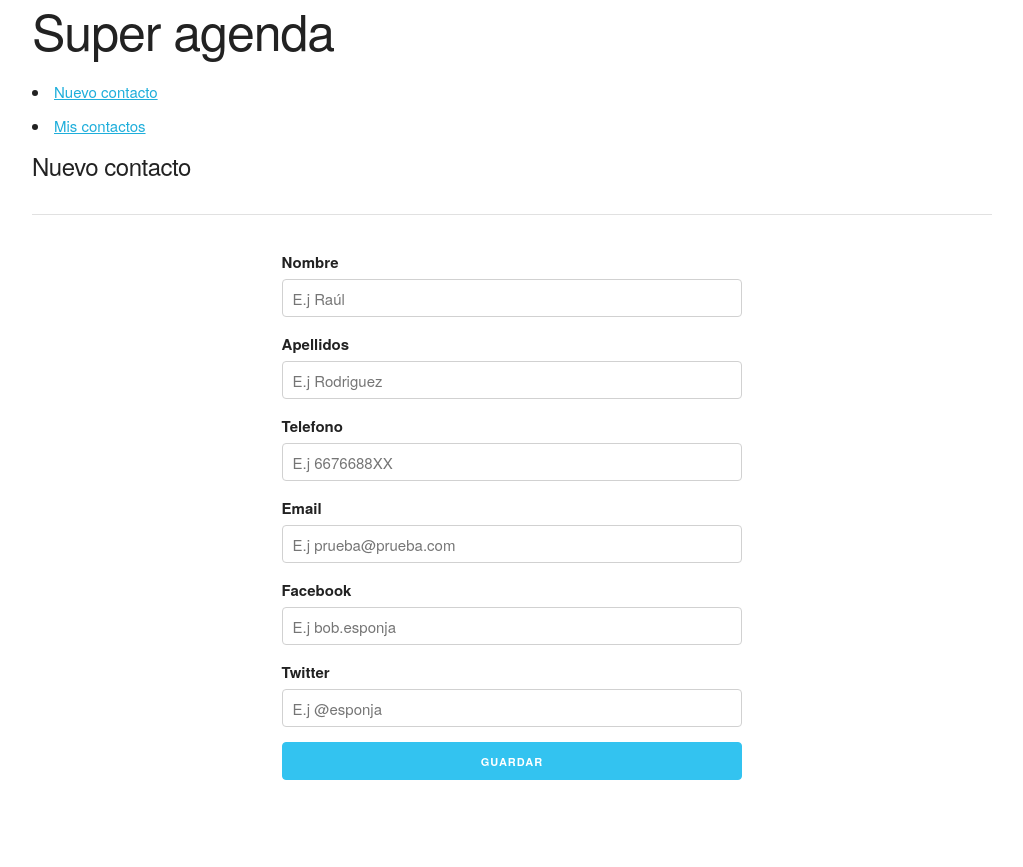
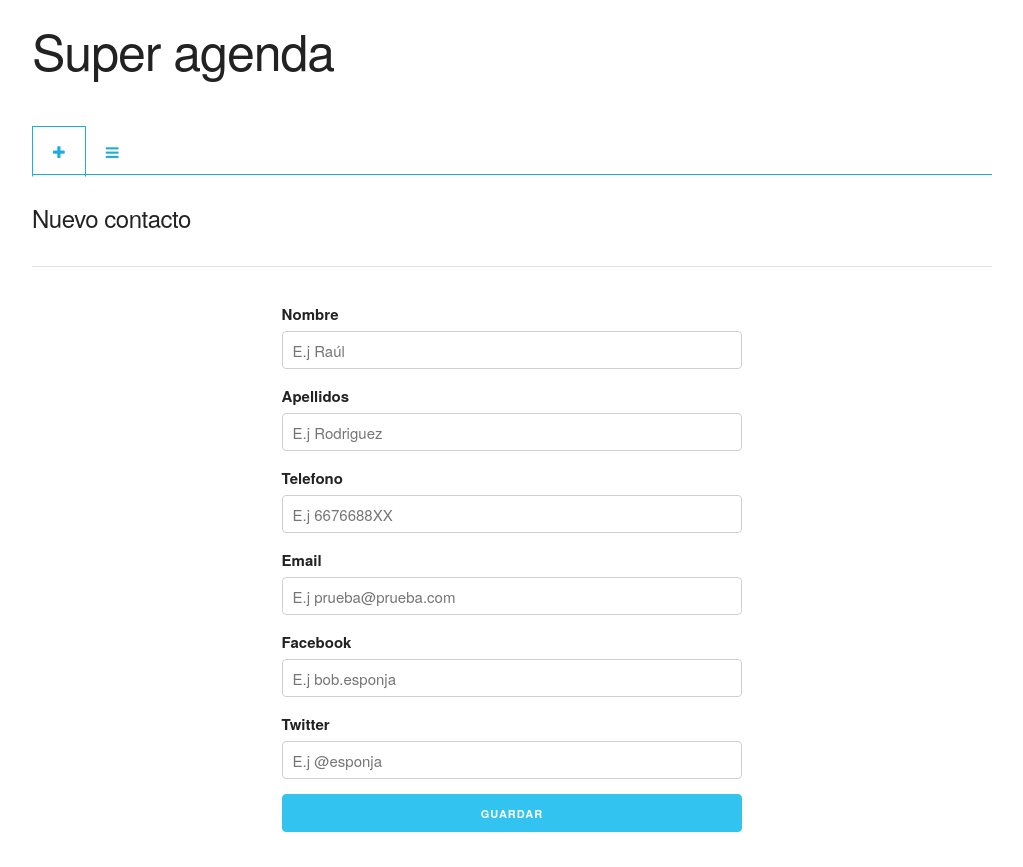
Before and after one commit to rulogarcillan/agenda, an Angular app: page /nuevo in a window 1280 px wide. Shown: the whole page, without its empty margins (128-1151 px from the left). Before the commit the page ends 815 px from the top, so only its background shows below. Built offline with nearby package versions, Linux system fonts and the light colour scheme.

Commit message:
tuneamos el menu

```diff
--- a/src/app/app.component.css
+++ b/src/app/app.component.css
@@ -0,0 +1,23 @@
+h1 {
+    padding-top: 20px;
+    padding-bottom: 40px;
+}
+
+ul {
+    list-style: none;
+    border-bottom: 1px solid #1EAEDB;
+}
+
+li {
+    display: inline-block;
+}
+
+a {
+    padding: 14px 20px;
+    text-decoration: none;
+}
+
+a.seleccionada {
+    border: 1px solid #1EAEDB;
+    border-bottom: 1px solid #ffffff;
+}
--- a/src/app/app.component.html
+++ b/src/app/app.component.html
@@ -6,12 +6,20 @@
   </header>
 
   <nav>
-    <li>
-      <a routerLink="/nuevo">Nuevo contacto</a>
-    </li>
-    <li>
-      <a routerLink="/todos">Mis contactos</a>
-    </li>
+    <ul>
+      <li>
+
+        <a routerLink="/nuevo" routerLinkActive="seleccionada">
+          <i class="fa fa-plus" aria-hidden="true"></i>
+        </a>
+      </li>
+      <li>
+        <a routerLink="/todos" routerLinkActive="seleccionada">
+          <i class="fa fa-bars" aria-hidden="true"></i>
+        </a>
+      </li>
+    </ul>
   </nav>
+
   <router-outlet></router-outlet>
 </div>
```
